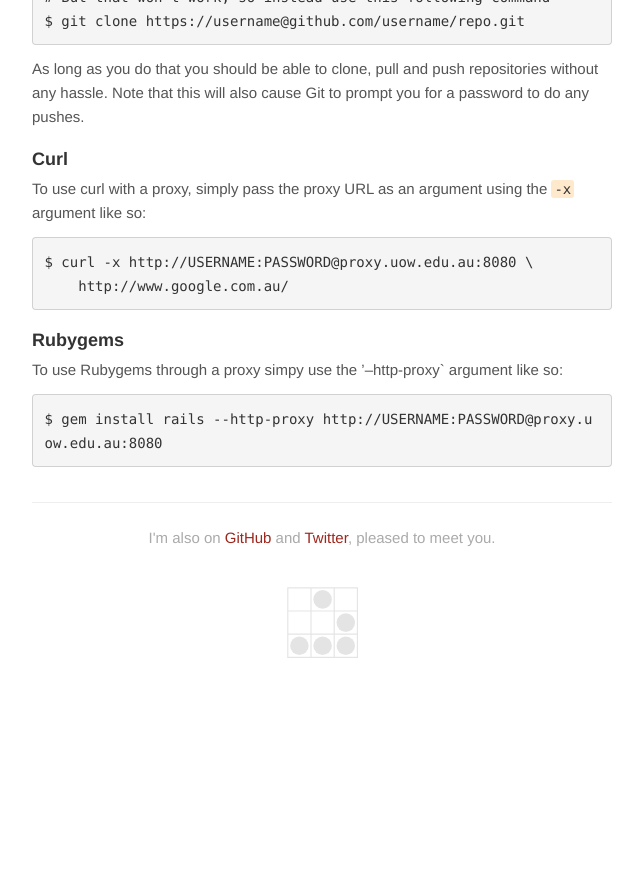
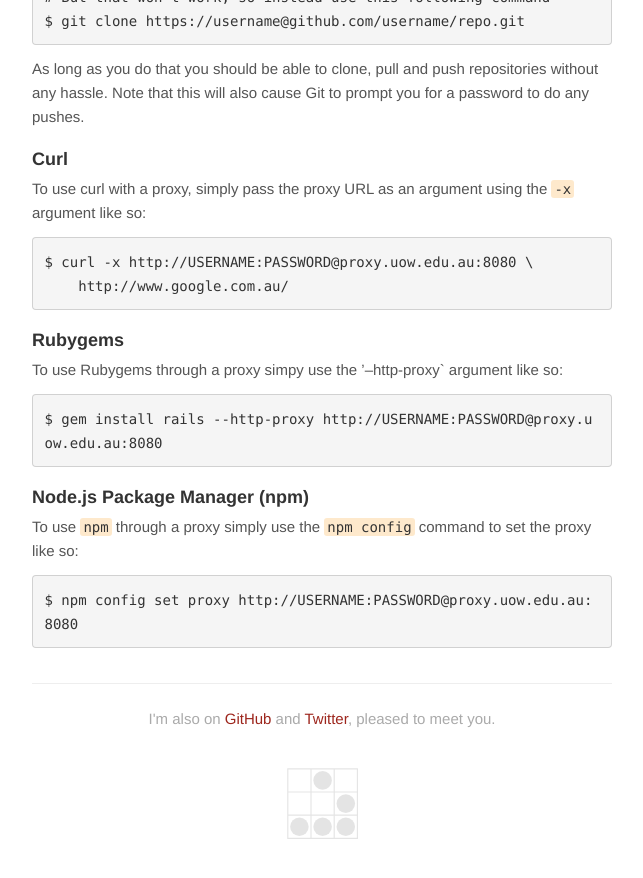
Before and after one commit to rpowelll/rpowelll.github.com, a Jekyll site: the page built from notes/uow-proxy.html, in a window 1280 px wide and 900 px high, scrolled down 1595 px. Shown: the top 878 px of the window, without its empty margins (318-961 px from the left). Built offline with Jekyll 4.4.1, drawn with Linux system fonts in a browser that asks for light colours; nearby versions of some CDN libraries; Markdown is read by kramdown in place of the engine named in the settings; before the commit the page ends 2314 px from its top, so only the background shows below that.

Commit message:
Added section on using npm to the proxy guide.

```diff
--- a/notes/uow-proxy.html
+++ b/notes/uow-proxy.html
@@ -95,3 +95,10 @@ password to do any pushes.</p>
 
 <pre><code>$ gem install rails --http-proxy http://USERNAME:PASSWORD@proxy.uow.edu.au:8080
 </code></pre>
+
+<h3 id="node.jspackagemanagernpm">Node.js Package Manager (npm)</h3>
+
+<p>To use <code>npm</code> through a proxy simply use the <code>npm config</code> command to set the proxy like so:</p>
+
+<pre><code>$ npm config set proxy http://USERNAME:PASSWORD@proxy.uow.edu.au:8080
+</code></pre>
```
Also changed, not shown: notes/uow-proxy.md (+6 -0 lines).
